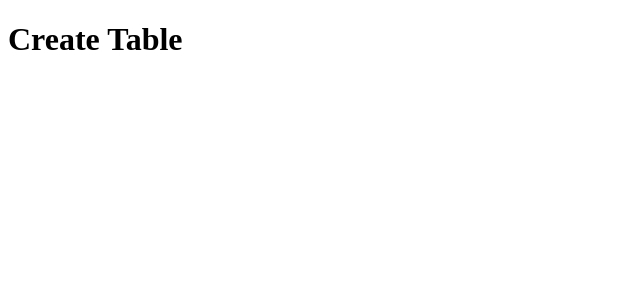
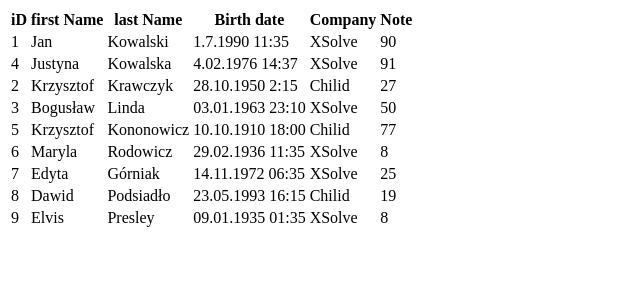
Before and after one commit to bartekma89/Table_Project, a React (Create React App) app: page / in a window 1280 px wide. Shown: the top 300 px of the page, without its empty margins (0-640 px from the left). Built offline with nearby package versions, Linux system fonts and the light colour scheme.

Commit message:
added table container, table body and table header components

```diff
--- a/src/App.js
+++ b/src/App.js
@@ -1,11 +1,12 @@
 import React from 'react';
+import ContainerTable from './container/ContainerTable';
 
 const App = () => {
-  return (
-    <div>
-      <h1>Create Table</h1>
-    </div>
-  );
+	return (
+		<div>
+			<ContainerTable />
+		</div>
+	);
 };
 
 export default App;
--- /dev/null
+++ b/src/container/ContainerTable.js
@@ -0,0 +1,28 @@
+import React, { Component } from 'react';
+import * as personsAction from '../actions/actions-persons';
+import { connect } from 'react-redux';
+import Table from '../presentation/TableComponent';
+
+class ContainerTable extends Component {
+	componentDidMount() {
+		this.props.getPersons();
+	}
+
+	render() {
+		return <Table persons={this.props.persons} />;
+	}
+}
+
+const mapsStateToProps = store => {
+	return {
+		persons: store.persons,
+	};
+};
+
+const mapsDispatchToProps = dispatch => {
+	return {
+		getPersons: () => dispatch(personsAction.getPersons()),
+	};
+};
+
+export default connect(mapsStateToProps, mapsDispatchToProps)(ContainerTable);
--- /dev/null
+++ b/src/presentation/TableBodyComponent.js
@@ -0,0 +1,22 @@
+import React from 'react';
+
+const TableBody = ({ persons }) => {
+	return (
+		<tbody>
+			{persons.map(person => {
+				return (
+					<tr>
+						<td>{person.id}</td>
+						<td>{person.firstName}</td>
+						<td>{person.lastName}</td>
+						<td>{person.dateOfBirth}</td>
+						<td>{person.company}</td>
+						<td>{person.note}</td>
+					</tr>
+				);
+			})}
+		</tbody>
+	);
+};
+
+export default TableBody;
--- /dev/null
+++ b/src/presentation/TableComponent.js
@@ -0,0 +1,16 @@
+import React from 'react';
+import TableHeader from './TableHeaderComponent';
+import TableBody from './TableBodyComponent';
+
+const Table = ({ persons }) => {
+	return (
+		<div>
+			<table>
+				<TableHeader />
+				<TableBody persons={persons} />
+			</table>
+		</div>
+	);
+};
+
+export default Table;
--- /dev/null
+++ b/src/presentation/TableHeaderComponent.js
@@ -0,0 +1,19 @@
+import React from 'react';
+
+const TableHeader = () => {
+	const headers = [
+		'iD',
+		'first Name',
+		'last Name',
+		'Birth date',
+		'Company',
+		'Note',
+	];
+	return (
+		<thead>
+			<tr>{headers.map(header => <th>{header}</th>)}</tr>
+		</thead>
+	);
+};
+
+export default TableHeader;
```
